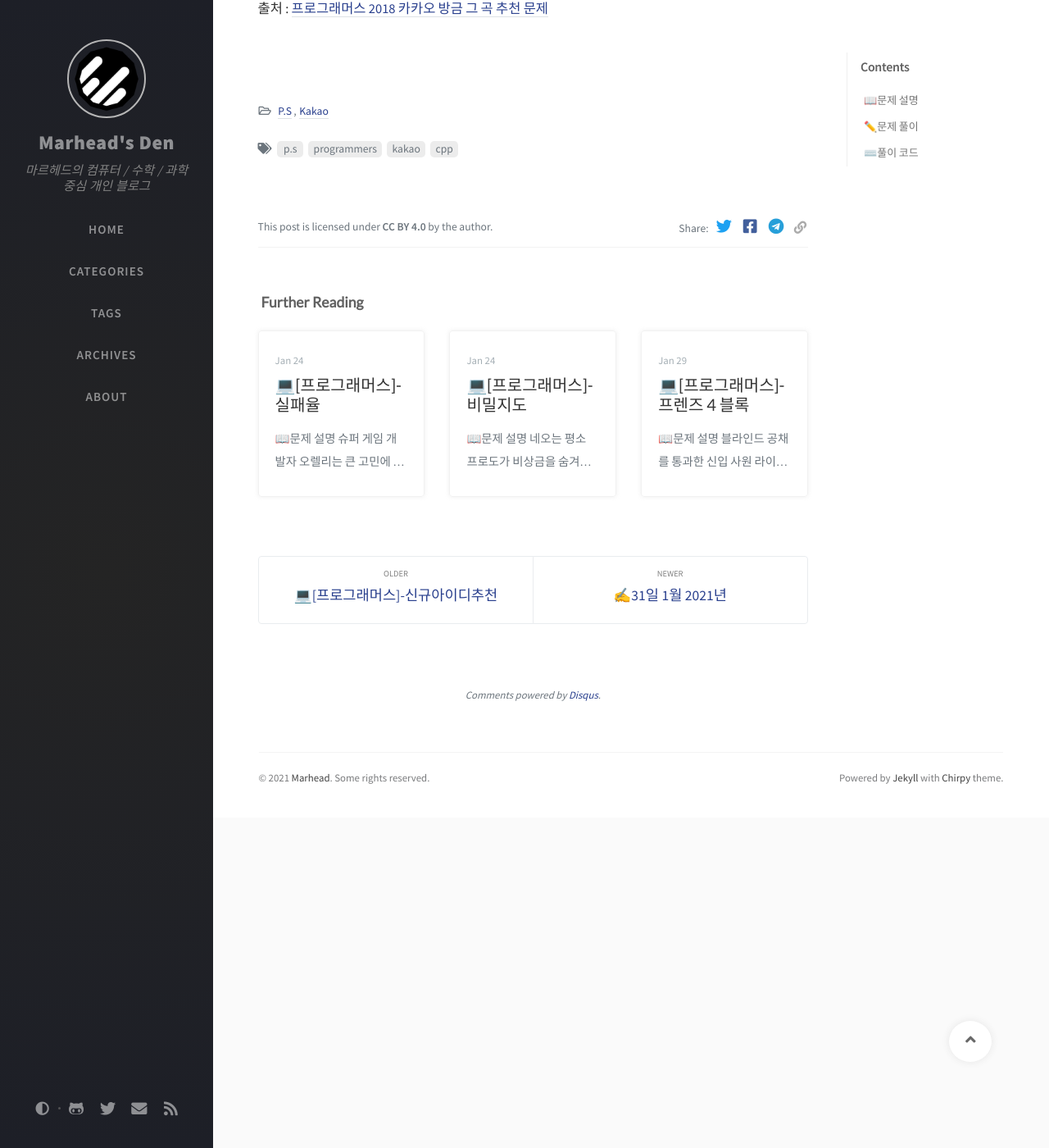
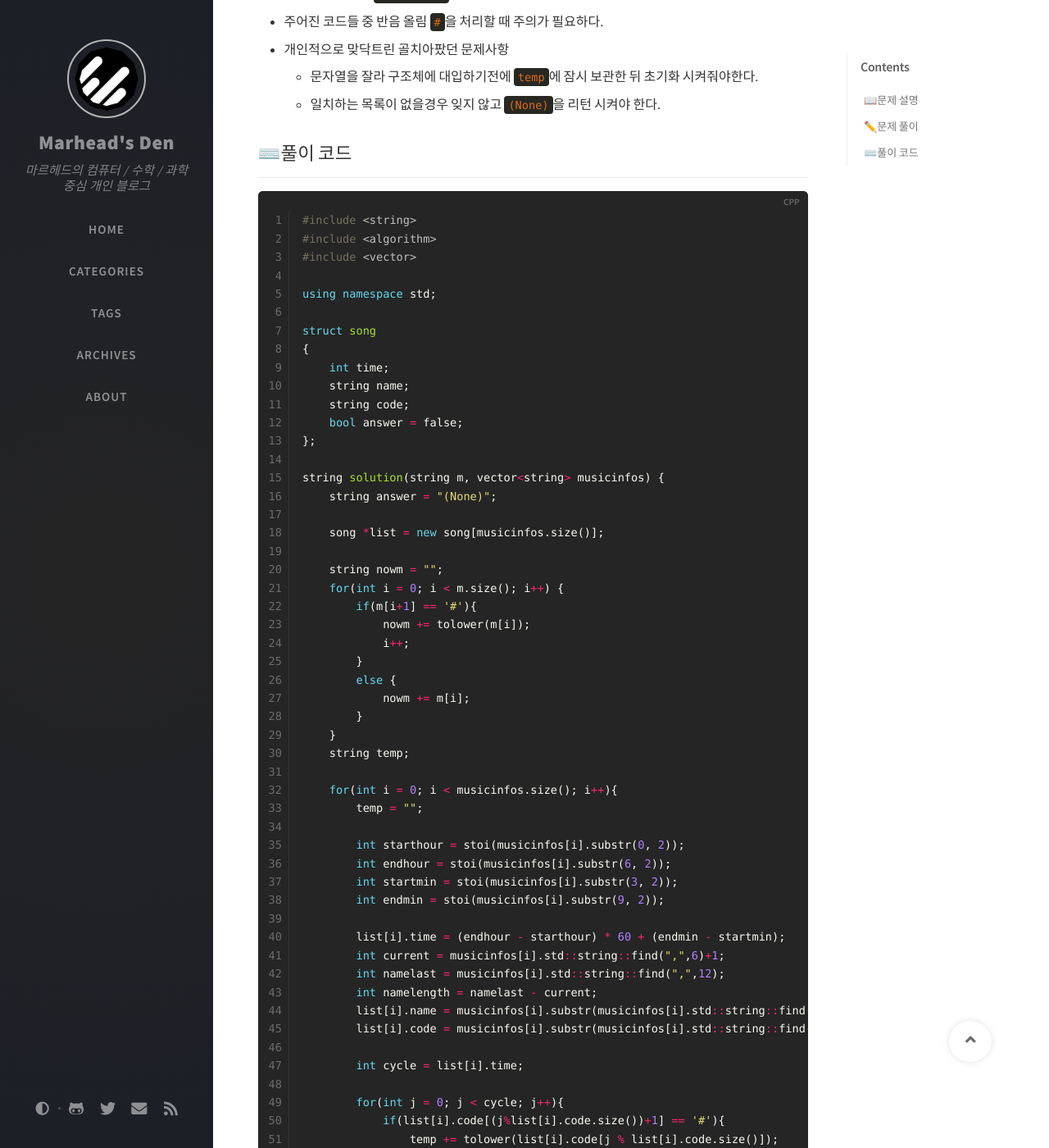
Before and after one commit to Marhead/Marhead.github.io, a Jekyll site: the page built from _posts/2021-01-30-thatsong.md, in a window 1280 px wide and 1400 px high, scrolled down 978 px. Shown: the whole window at 82% size. Built offline with Jekyll 4.4.1, drawn with Linux system fonts in a browser that asks for light colours; nearby versions of some CDN libraries; comment, search, counter and statistics services are not loaded; some of the changed text lies outside the part shown.

Commit message:
Update 2021-01-30-thatsong.md

````diff
--- a/_posts/2021-01-30-thatsong.md
+++ b/_posts/2021-01-30-thatsong.md
@@ -28,9 +28,94 @@ date: 2021-01-30 03:00:00 +0900
 
 ## ✏️문제 풀이
 ___
+구조체를 활용하여 문제를 풀었다. 그러나 사실 구조체 사용이 풀이법이 되기보다는 몇몇 주의사항을 염두에 두고 푸는것이 중요하다. 풀이중 마주한 몇몇 특이 고려사항을 작성하자면 다음과 같다.
+- 주어진 매개변수 ```musicinfos```에서 값을 추출할 때 문제가 있다.
+- 주어진 코드들 중 반음 올림 ```#```을 처리할 때 주의가 필요하다.
+- 개인적으로 맞닥트린 골치아팠던 문제사항
+  - 문자열을 잘라 구조체에 대입하기전에 ```temp```에 잠시 보관한 뒤 초기화 시켜줘야한다.
+  - 일치하는 목록이 없을경우 잊지 않고 ```(None)```을 리턴 시켜야 한다.
 
 ## ⌨️풀이 코드
 ---
+```cpp
+#include <string>
+#include <algorithm>
+#include <vector>
 
+using namespace std;
+
+struct song
+{
+    int time;
+    string name;
+    string code;
+    bool answer = false;
+};
+
+string solution(string m, vector<string> musicinfos) {
+    string answer = "(None)";
+
+    song *list = new song[musicinfos.size()];
+
+    string nowm = "";
+    for(int i = 0; i < m.size(); i++) {
+        if(m[i+1] == '#'){
+            nowm += tolower(m[i]);
+            i++;
+        }
+        else {
+            nowm += m[i];
+        }
+    }
+    string temp;
+
+    for(int i = 0; i < musicinfos.size(); i++){
+        temp = "";
+
+        int starthour = stoi(musicinfos[i].substr(0, 2));
+        int endhour = stoi(musicinfos[i].substr(6, 2));
+        int startmin = stoi(musicinfos[i].substr(3, 2));
+        int endmin = stoi(musicinfos[i].substr(9, 2));
+
+        list[i].time = (endhour - starthour) * 60 + (endmin - startmin);
+        int current = musicinfos[i].std::string::find(",",6)+1;
+        int namelast = musicinfos[i].std::string::find(",",12);
+        int namelength = namelast - current;
+        list[i].name = musicinfos[i].substr(musicinfos[i].std::string::find(",",6)+1, namelength);
+        list[i].code = musicinfos[i].substr(musicinfos[i].std::string::find(",",12)+1);
+
+        int cycle = list[i].time;
+
+        for(int j = 0; j < cycle; j++){
+            if(list[i].code[(j%list[i].code.size())+1] == '#'){
+                temp += tolower(list[i].code[j % list[i].code.size()]);
+                j++;
+                cycle++;
+            }
+            else {
+                temp += list[i].code[j % list[i].code.size()];
+            }
+        }
+        list[i].code = temp;
+
+        if(list[i].code.find(nowm) != string::npos) {
+            list[i].answer = true;
+        }
+
+    }
+    int maxtime = 0;
+    int answerindex = 0;
+
+    for (int i = 0; i < musicinfos.size(); i++){
+        if(list[i].time > maxtime && list[i].answer == true) {
+            maxtime = list[i].time;
+            answerindex = i;
+            answer = list[answerindex].name;
+        }
+    }
+
+    return answer;
+}
+```
 -----
 출처 : [프로그래머스 2018 카카오 방금 그 곡 추천 문제](https://programmers.co.kr/learn/courses/30/lessons/17683)
````
